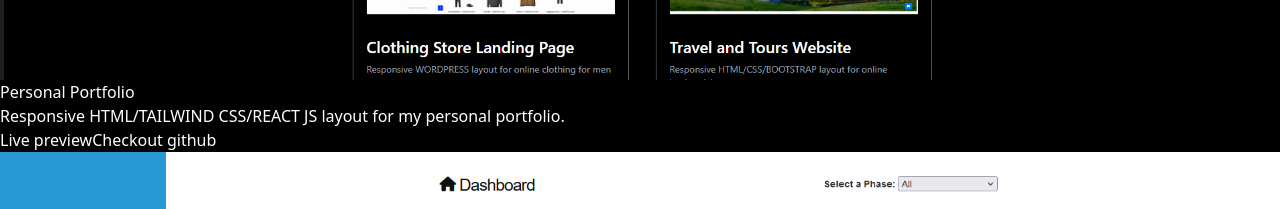
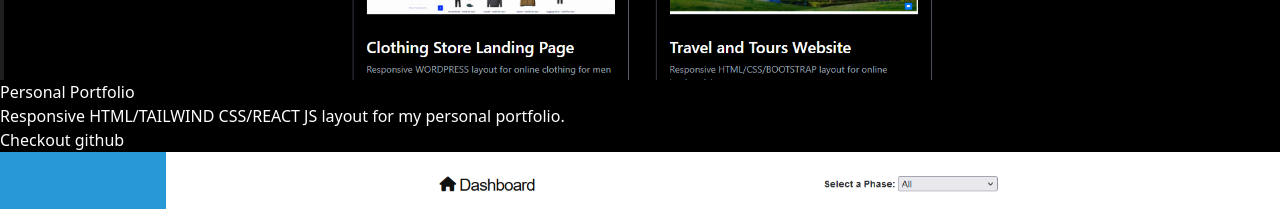
Before and after one commit to rafdev133/rafdevportfolio, a React (Vite) app: page / in a window 1280 px wide. Shown: the part 3520-3729 px from the top of the page. Built offline with nearby package versions, Linux system fonts and the light colour scheme.

Commit message:
add live preview in projects

```diff
--- a/src/App.jsx
+++ b/src/App.jsx
@@ -191,9 +191,12 @@ function App() {
                   Responsive HTML/TAILWIND CSS/REACT JS layout for my personal portfolio.
                 </p>
                 <div className="flex gap-4 mt-12">
-                  <button className="flex-1 text-sm py-3 bg-gradient-to-t bg-[#DC5F00] rounded-full to-cyan-500 hover:from-[#FFA62F] hover:to-[#FFA62F]">
-                    Live preview
-                  </button>
+                  <a
+                    href="https://rafdev133.github.io/rafdevportfolio/" // Replace with your actual URL
+                    target="_blank"
+                    rel="noopener noreferrer"
+                    className="flex-1 text-sm py-3 bg-gradient-to-t bg-[#DC5F00] rounded-full to-cyan-500 hover:from-[#FFA62F] hover:to-[#FFA62F] text-center block"
+                    a />
                   <button className="flex-1 text-sm py-3 border rounded-full hover:border-[#DC5F00] hover:text-[#DC5F00]">
                     Checkout github
                   </button>
@@ -208,9 +211,14 @@ function App() {
                   Responsive HTML/CSS/PHP layout for my capstone project to track their vaccination status of their dog in a barangay.
                 </p>
                 <div className="flex gap-2 mt-12">
-                  <button className="flex-1 text-sm py-3 bg-gradient-to-t bg-[#DC5F00] rounded-full to-cyan-500 hover:from-[#FFA62F] hover:to-[#FFA62F]">
+                  <a
+                    href="https://dogvacmonitoring.000webhostapp.com/login.php" // Replace with your actual URL
+                    target="_blank"
+                    rel="noopener noreferrer"
+                    className="flex-1 text-sm py-3 bg-gradient-to-t bg-[#DC5F00] rounded-full to-cyan-500 hover:from-[#FFA62F] hover:to-[#FFA62F] text-center block"
+                  >
                     Live preview
-                  </button>
+                  </a>
                   <button className="flex-1 text-sm py-3 border rounded-full hover:border-[#DC5F00] hover:text-[#DC5F00]">
                     Checkout github
                   </button>
```
